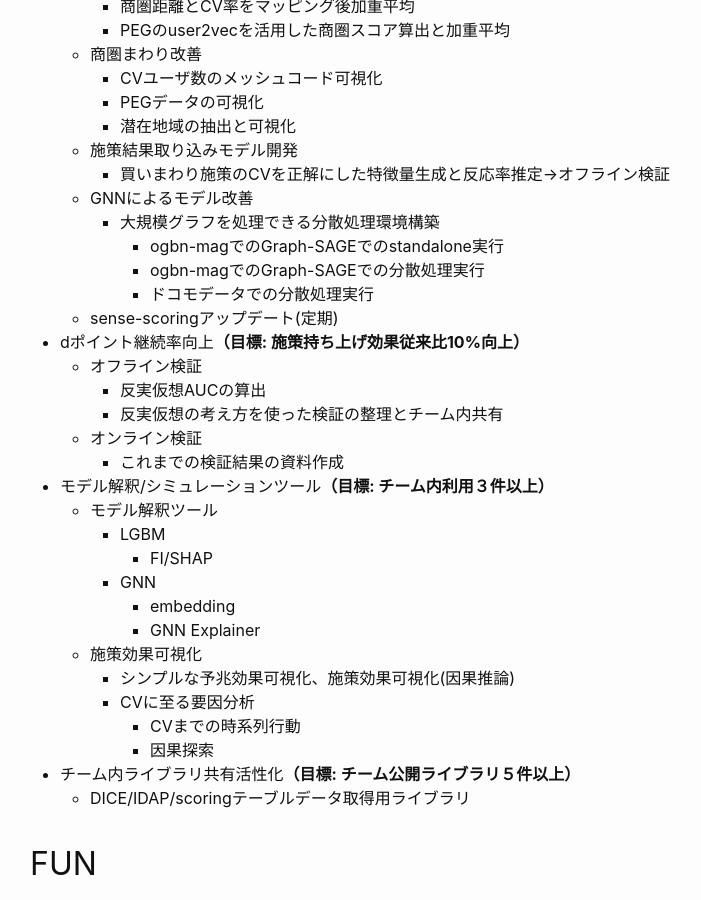
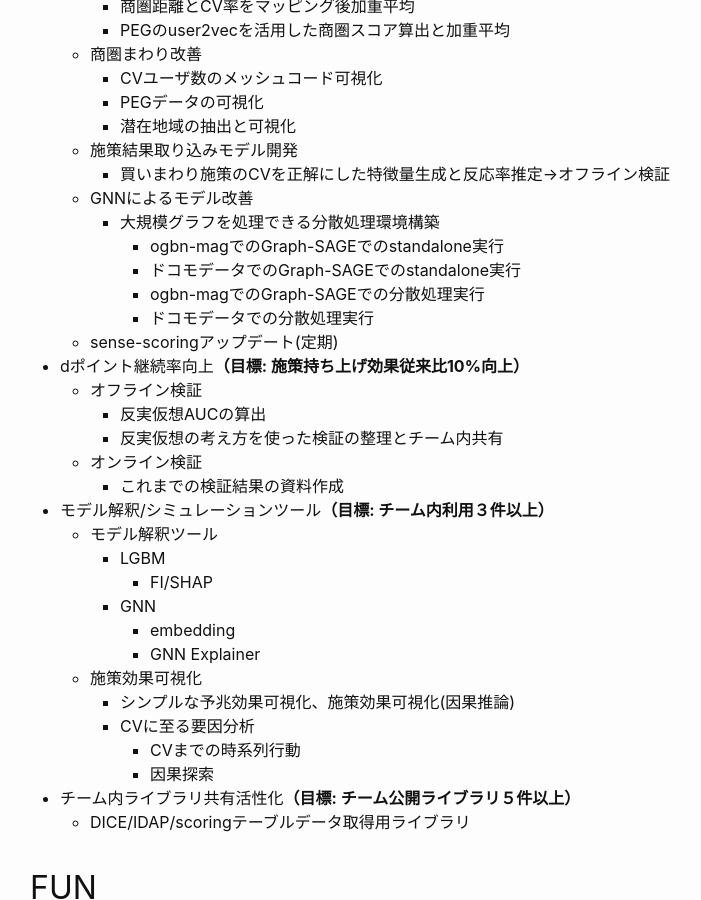
Before and after one commit to harperfu6/harperfu6.github.io, a Jekyll site: the page built from todo.md, in a window 1280 px wide and 900 px high, scrolled down 668 px. Shown: the whole window, without its empty margins (240-941 px from the left). Built offline with Jekyll 4.4.1, drawn with Linux system fonts in a browser that asks for light colours.

Commit message:
update todo

```diff
--- a/todo.md
+++ b/todo.md
@@ -34,6 +34,7 @@ permalink: /todo/
 	- GNNによるモデル改善
 		- 大規模グラフを処理できる分散処理環境構築
 			- ogbn-magでのGraph-SAGEでのstandalone実行
+			- ドコモデータでのGraph-SAGEでのstandalone実行
 			- ogbn-magでのGraph-SAGEでの分散処理実行
 			- ドコモデータでの分散処理実行
 	- sense-scoringアップデート(定期)
```
